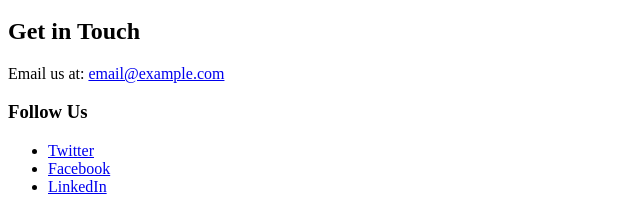
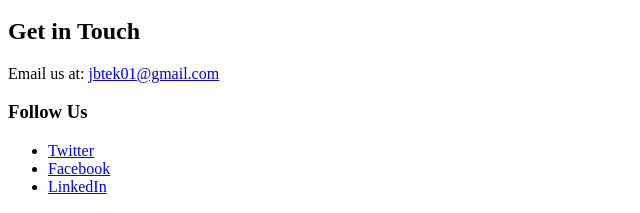
Before and after one commit to Jooleric/TechCon_HTML, a plain HTML site: page techcon_website/contact.html in a window 1280 px wide. Shown: the part 154-367 px from the top of the page, 0-640 px from the left. Drawn offline with Linux system fonts and the light colour scheme.

Commit message:
Update contact and register pages with new contact

```diff
--- a/techcon_website/contact.html
+++ b/techcon_website/contact.html
@@ -26,7 +26,7 @@
     <!-- Contact Information -->
     <section>
       <h2>Get in Touch</h2>
-      <p>Email us at: <a href="mailto:email@example.com">email@example.com</a></p>
+      <p>Email us at: <a href="jbtek01@gmail.com">jbtek01@gmail.com</a></p>
 
       <h3>Follow Us</h3>
       <ul>
```
